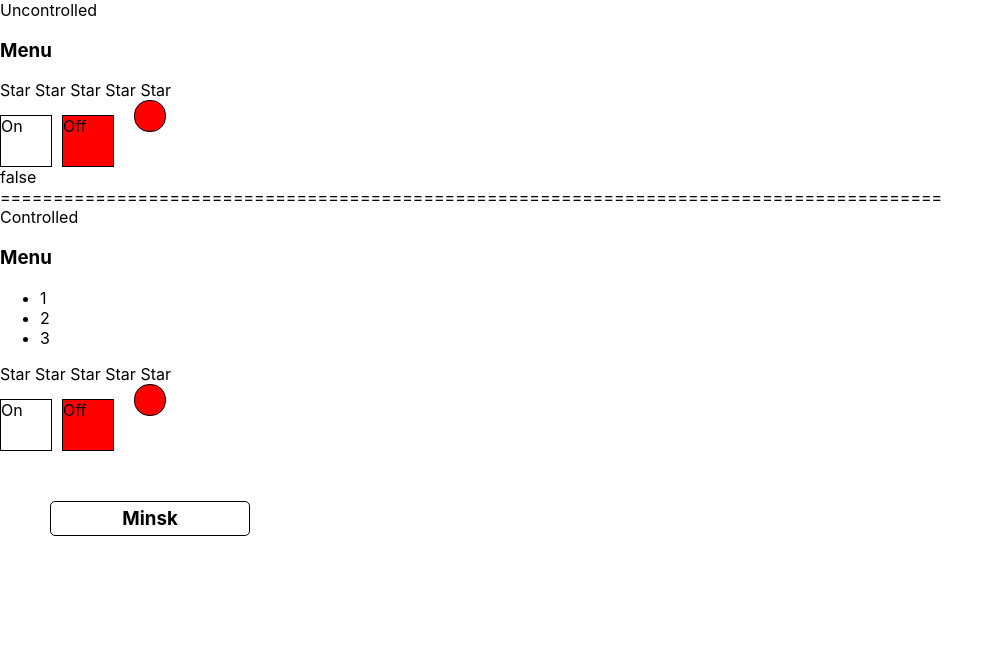
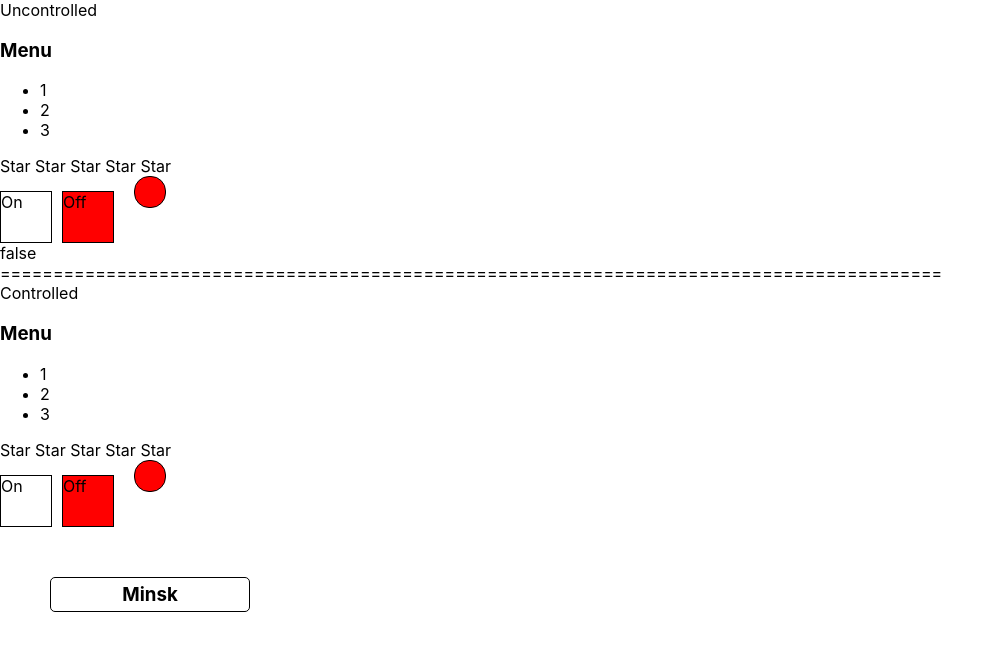
Before and after one commit to iForced/trainingStand, a React (Create React App) app: page / in a window 1280 px wide. Shown: the top 650 px of the page, without its empty margins (0-1004 px from the left). Built offline with nearby package versions, Linux system fonts and the light colour scheme.

Commit message:
practice useReducer hook in select and UncAccordion components

```diff
--- /dev/null
+++ b/src/components/Accordion/UncAccordionReducer.tsx
@@ -0,0 +1,16 @@
+export type ActionType = {
+    type: string
+}
+export type StateType = {
+    isCollapsed: boolean
+}
+export const TOGGLE_COLLAPSED = 'TOGGLE-COLLAPSED'
+
+export const reducer = (state: StateType, action: ActionType): StateType => {
+    switch (action.type) {
+        case TOGGLE_COLLAPSED:
+            return {...state, isCollapsed: !state.isCollapsed}
+        default:
+            throw new Error('wrong action')
+    }
+}
--- a/src/components/Accordion/UncontrolledAccordion.tsx
+++ b/src/components/Accordion/UncontrolledAccordion.tsx
@@ -1,25 +1,26 @@
-import React, {useState} from "react";
+import React, {useReducer} from "react";
+import {ActionType, reducer, StateType, TOGGLE_COLLAPSED} from "./UncAccordionReducer";
 
 export function UncontrolledAccordion() {
-        let [collapsed, setCollapsed] = useState(true)
+    const [collapsed, dispatch] = useReducer(reducer, {isCollapsed: false})
 
     return (
         <div>
-            <AccordionTitle title={'Menu'} setCollapsed={setCollapsed} collapsed={collapsed} />
-            {!collapsed && <AccordionBody />}
+            <AccordionTitle title={'Menu'} onClick={dispatch} collapsed={collapsed}/>
+            {!collapsed.isCollapsed && <AccordionBody/>}
         </div>
     )
 }
 
 type AccordionTitlePropsType = {
     title: string
-    setCollapsed: (value: boolean) => void
-    collapsed: boolean
+    onClick: (action: ActionType) => void
+    collapsed: StateType
 }
 
 function AccordionTitle(props: AccordionTitlePropsType) {
     return (
-        <h3 onClick={() => props.setCollapsed(!props.collapsed)}>{props.title}</h3>
+        <h3 onClick={() => props.onClick({type: TOGGLE_COLLAPSED})}>{props.title}</h3>
     )
 }
 
--- a/src/components/Select/Select.module.css
+++ b/src/components/Select/Select.module.css
@@ -17,7 +17,7 @@
     display: block;
     border-radius: 5px;
     padding: 10px;
-    box-shadow: 0 0 4px 0px black;
+    box-shadow: 0 0 4px 0 black;
 
 }
 .items.hide {
--- a/src/components/Select/Select.tsx
+++ b/src/components/Select/Select.tsx
@@ -1,6 +1,7 @@
-import React, {useState} from 'react';
+import React, {useReducer} from 'react';
 import s from './Select.module.css'
 import {SelectItemType} from "../../App";
+import {reducer, TOGGLE_OPENED} from "./SelectReducer";
 
 type SelectPropsType = {
     items: Array<SelectItemType>
@@ -10,10 +11,10 @@ type SelectPropsType = {
 
 export function Select(props: SelectPropsType) {
 
-    const [opened, setOpened] = useState<boolean>(false)
-
+    // const [opened, setOpened] = useState<boolean>(false)
+    const [opened, dispatch] = useReducer(reducer, {isOpened: false})
     const onCLickHandler = () => {
-        setOpened(!opened)
+        dispatch({type: TOGGLE_OPENED})
     }
 
     const selectedItem = props.items.find(item => item.value === props.value)
@@ -39,7 +40,7 @@ export function Select(props: SelectPropsType) {
                 onClick={onCLickHandler}>
                 {selectedItem && selectedItem.title}
             </h3>
-            <div className={ `${s.items} ${!opened && s.hide}` }>
+            <div className={`${s.items} ${!opened.isOpened && s.hide}`}>
                 {itemsList}
             </div>
         </div>
--- /dev/null
+++ b/src/components/Select/SelectReducer.tsx
@@ -0,0 +1,14 @@
+import {ActionType} from "../Accordion/UncAccordionReducer";
+
+type StateType = {
+    isOpened: boolean
+}
+export const TOGGLE_OPENED = 'TOGGLE-OPENED'
+export const reducer = (state: StateType, action: ActionType): StateType => {
+    switch (action.type) {
+        case TOGGLE_OPENED:
+            return {...state, isOpened: !state.isOpened}
+        default:
+            throw new Error('wrong action')
+    }
+}
```
